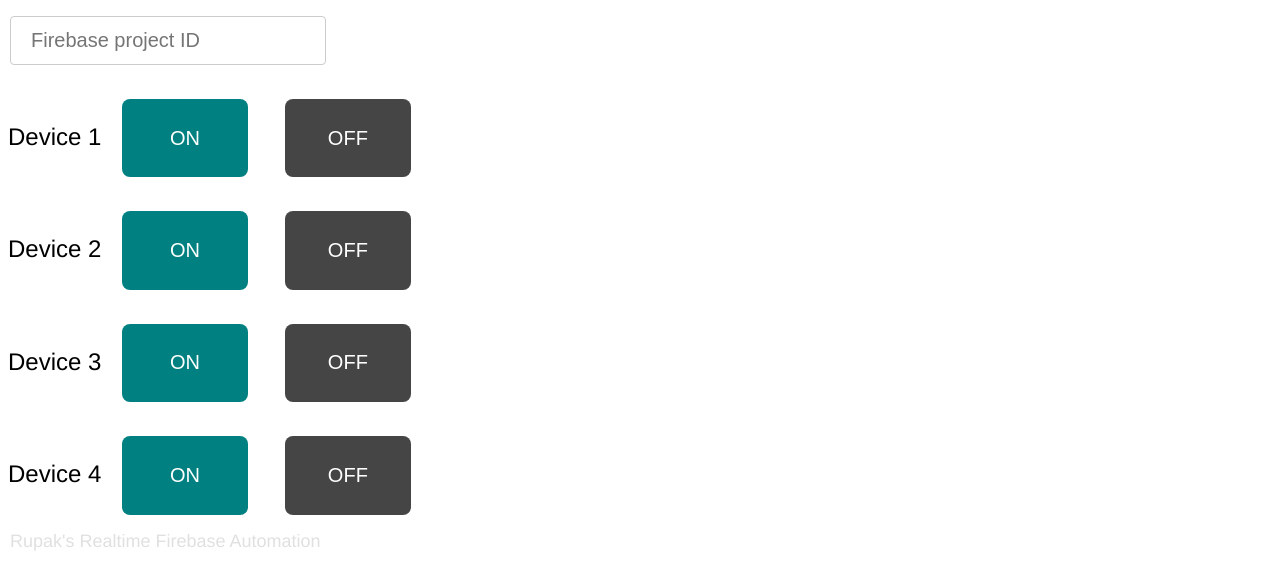
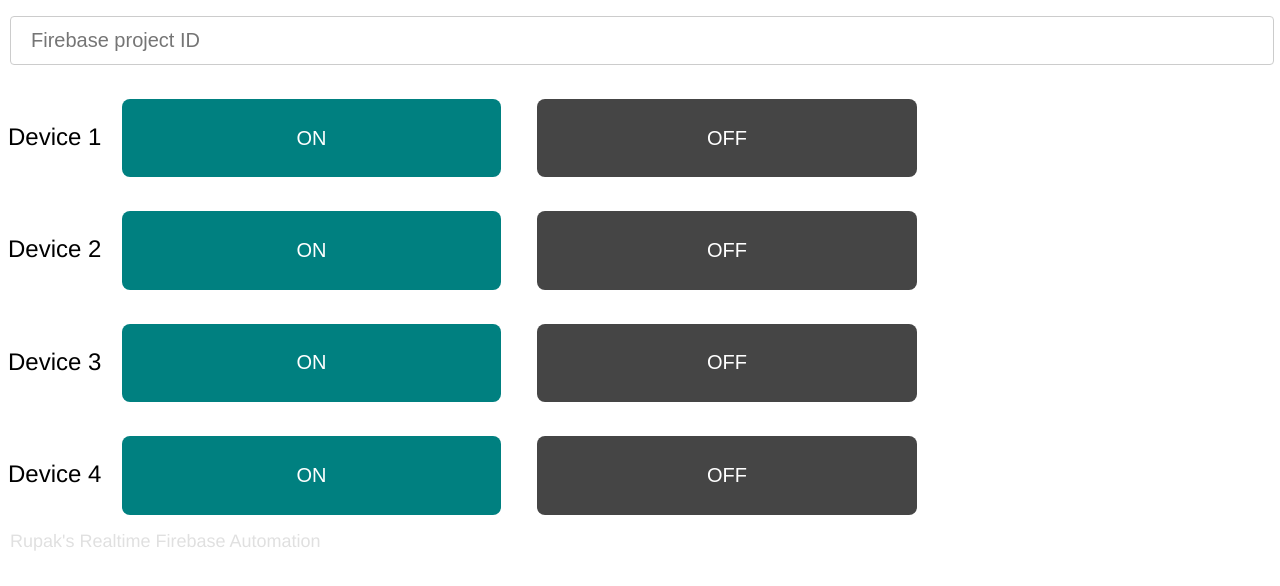
Before and after one commit to Rupakpoddar/Firebase-automation-web-interface, a plain HTML site: page index.html in a window 1280 px wide. Drawn offline with Linux system fonts and the light colour scheme.

Commit message:
Add files via upload

```diff
--- a/index.html
+++ b/index.html
@@ -22,7 +22,7 @@
       font-size: 20px;
       margin: 8px 16px;
       cursor: pointer;
-      width: 10%;
+      width: 30%;
       height: 10%;
       border-radius: 8px;
       }
@@ -31,7 +31,7 @@
       .button2 {background-color: #454545;} /* Dark gray */
 
       input[type=text], select {
-        width: 25%;
+        width: 100%;
         padding: 12px 20px;
         margin: 8px 2px;
         display: inline-block;
```
